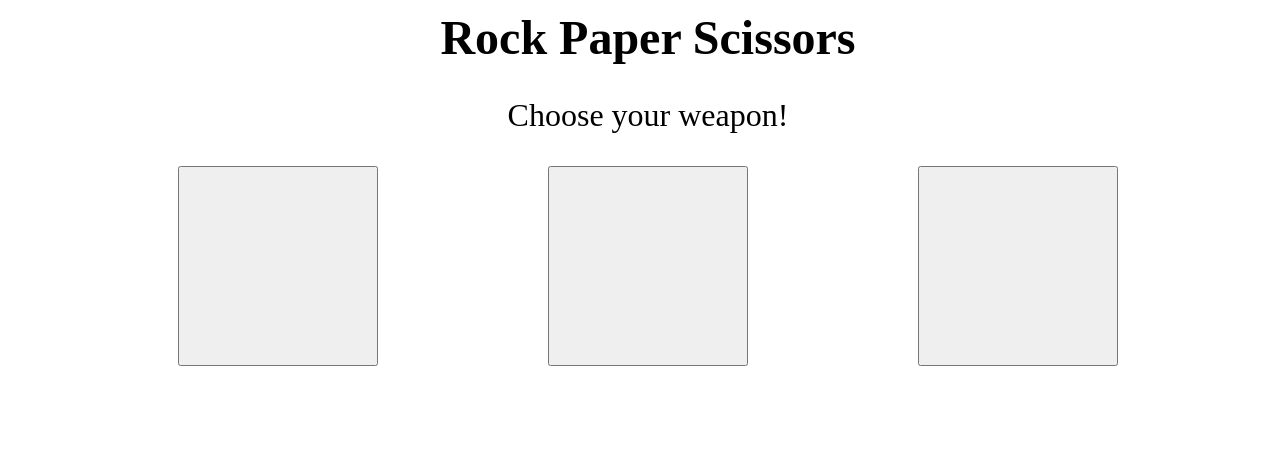
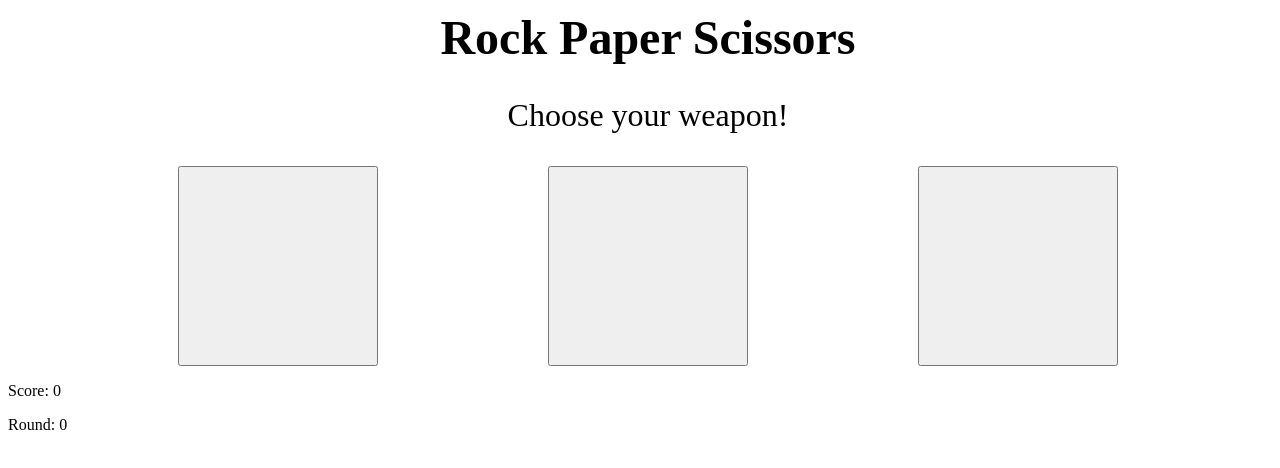
Before and after one commit to mustafataibah/Odin-Project, a plain HTML site: page odin-rock-paper-scissors/index.html in a window 1280 px wide. Drawn offline with Linux system fonts and the light colour scheme.

Commit message:
added html scoreboard

```diff
--- a/odin-rock-paper-scissors/index.html
+++ b/odin-rock-paper-scissors/index.html
@@ -22,6 +22,9 @@
                 <button class="paper choice" onclick="playRound()"></button>
                 <button class="scissors choice" onclick="playRound()"></button>
             </div>
+            <div class="scoreboard">
+                <p class="score">Score: <span id="score">0</span></p>
+                <p class="round">Round: <span id="round">0</span></p>
         </div>
     </div>
 </body>
```
